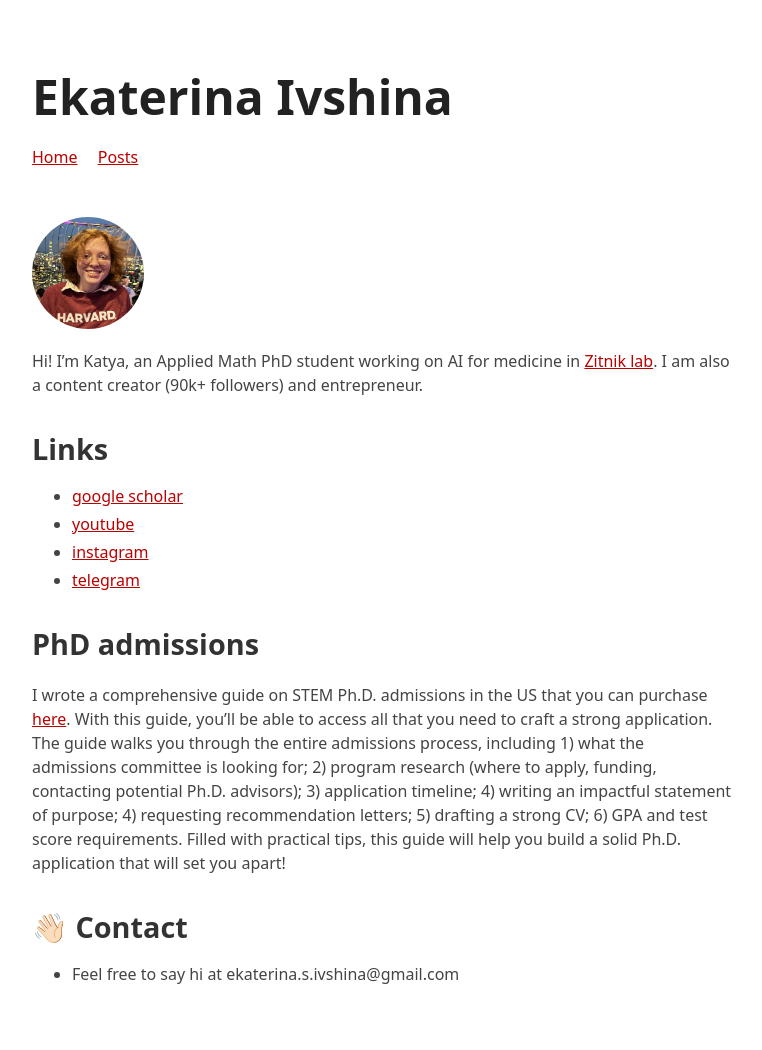
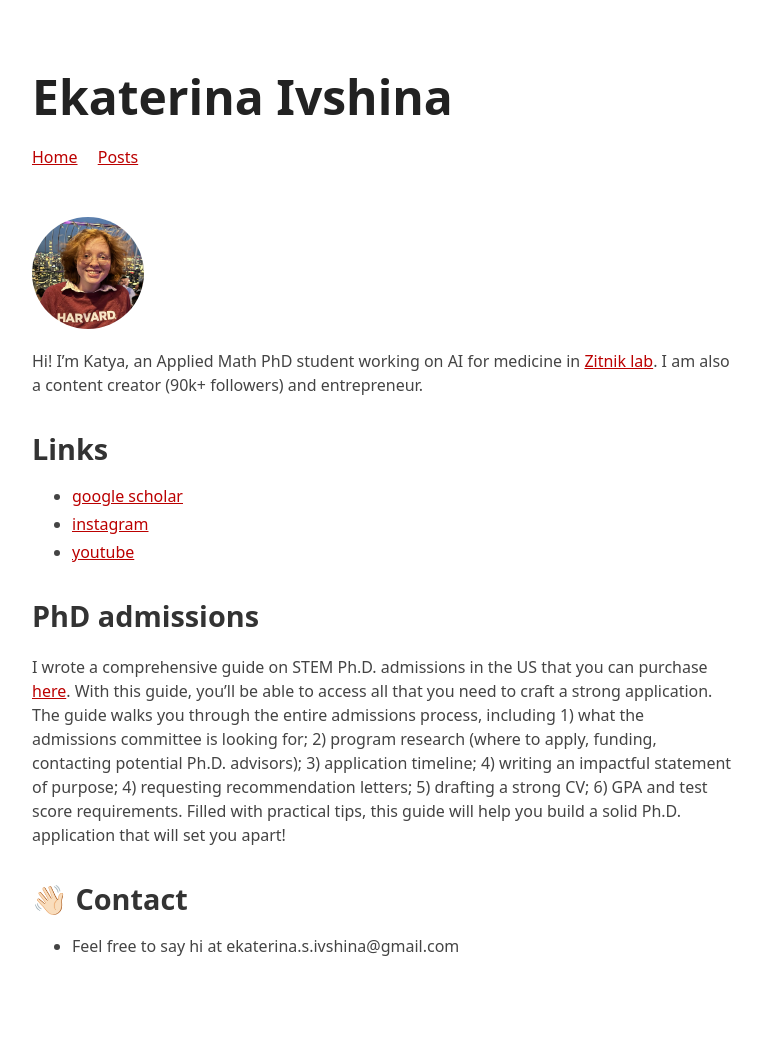
Before and after one commit to eivshina/point-theme, a Jekyll site: the page built from index.md, in a window 1280 px wide. Shown: the whole page, without its empty margins (258-1020 px from the left). Built offline with Jekyll 4.4.1, drawn with Linux system fonts in a browser that asks for light colours; after the commit the page ends 1022 px from its top, so only the background shows below that.

Commit message:
Update index.md

```diff
--- a/index.md
+++ b/index.md
@@ -5,9 +5,8 @@
 
 ## Links
 - [google scholar](https://scholar.google.com/citations?view_op=list_works&hl=en&authuser=1&user=06fe_usAAAAJ)
+- [instagram](https://www.instagram.com/katya.ivshina/)
 - [youtube](https://www.youtube.com/channel/UCwt427dz_HUxJ7AV4C-n8IQ)
-- [instagram](https://www.instagram.com/katya.ivshina/)
-- [telegram](https://t.me/katiai)
 
 ## PhD admissions
 
```
